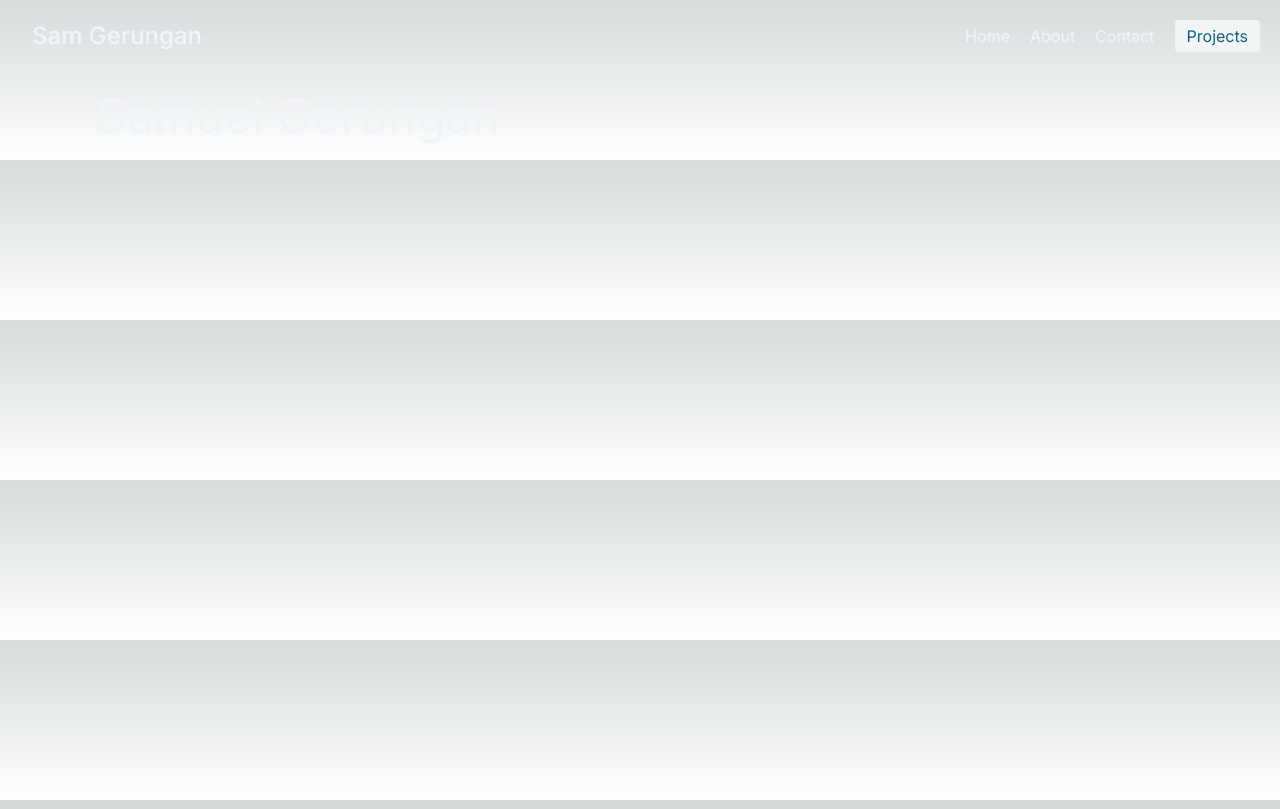
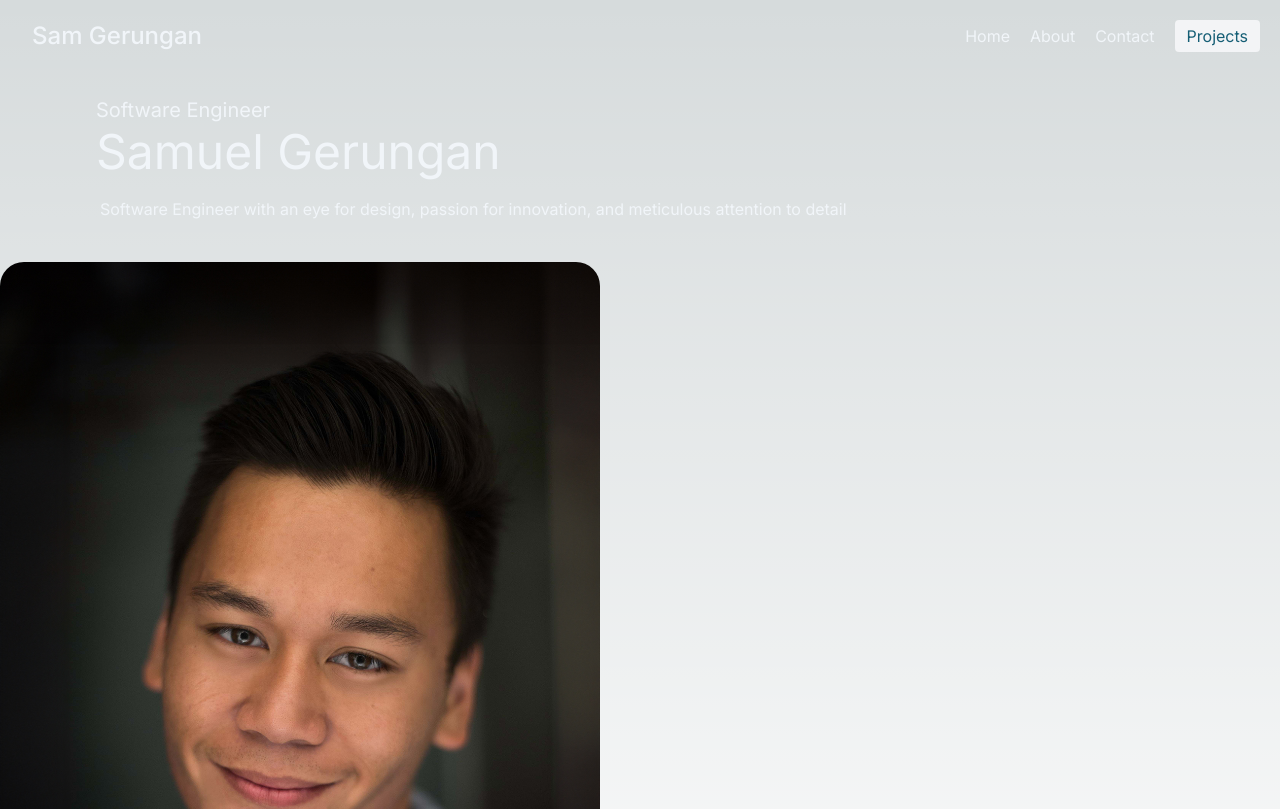
Before and after one commit to Sam-T-G/sam-modern-portfolio, a Next.js app: page / in a window 1280 px wide. Shown: the top 809 px of the page. Built offline with nearby package versions, Linux system fonts and the light colour scheme.

Commit message:
Update page.tsx

```diff
--- a/src/app/page.tsx
+++ b/src/app/page.tsx
@@ -28,9 +28,23 @@ const Home = () => {
       <main className="text-slate-100 body-font">
         <div className="container mx-auto flex flex-wrap py-5 px-24 md:flex-row flex-col items-center">
           <div>
-            <p className="hidden">Software Engineer</p>
+            <p className="hidden lg:block text-xl my-1">Software Engineer</p>
             <h1 className="text-5xl">Samuel Gerungan</h1>
+            <p className="my-5 leading-relaxed ml-1">
+              Software Engineer with an eye for design, passion for innovation,
+              and meticulous attention to detail
+            </p>
           </div>
+        </div>
+        <div className="">
+          <Image
+            className="object-contain object-center rounded-3xl"
+            alt="hero-image"
+            src="/self-portrait.jpg"
+            width={600}
+            height={720}
+            priority
+          />
         </div>
       </main>
     </>
```
